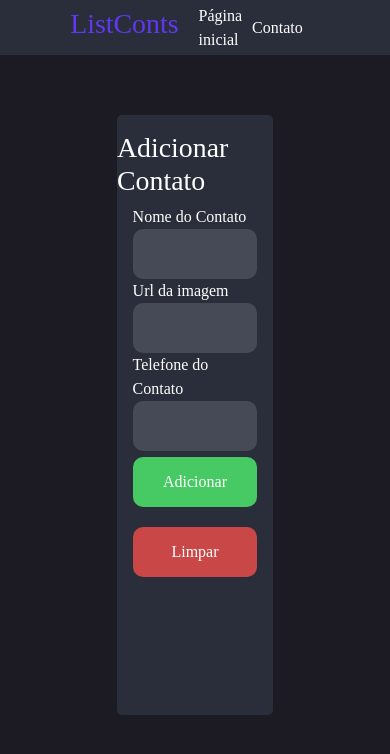
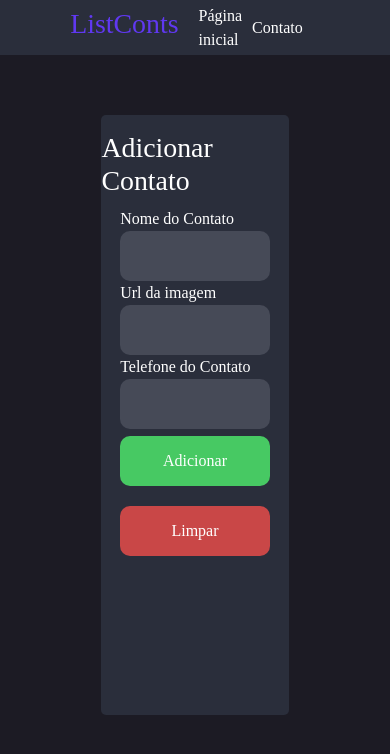
Before and after one commit to ViniHGV/ListConts_FrontEnd, a React (Vite) app: page /adicionar in a window 390 px wide. Shown: the top 754 px of the page. Built offline with nearby package versions, Linux system fonts and the light colour scheme.

Commit message:
Trabalhando com Redimensionamento

```diff
--- a/src/Pages/Adicionar/index.css
+++ b/src/Pages/Adicionar/index.css
@@ -17,7 +17,7 @@ div.containerInputs h1{
     margin-top: 60px;
     background-color: #2A2E3B;
     border-radius: 5px;
-    width: 50%;
+    width: 30%;
     height: 600px;
 }
 .containerInputs *{
@@ -65,3 +65,10 @@ div.containerInputs form{
 .btnFormCls:hover{
     background-color: #861b1b;
 }
+
+@media(max-width:987px){
+    .containerInputs{
+        width: 60%;
+        height: 600px;
+    }
+}
```
